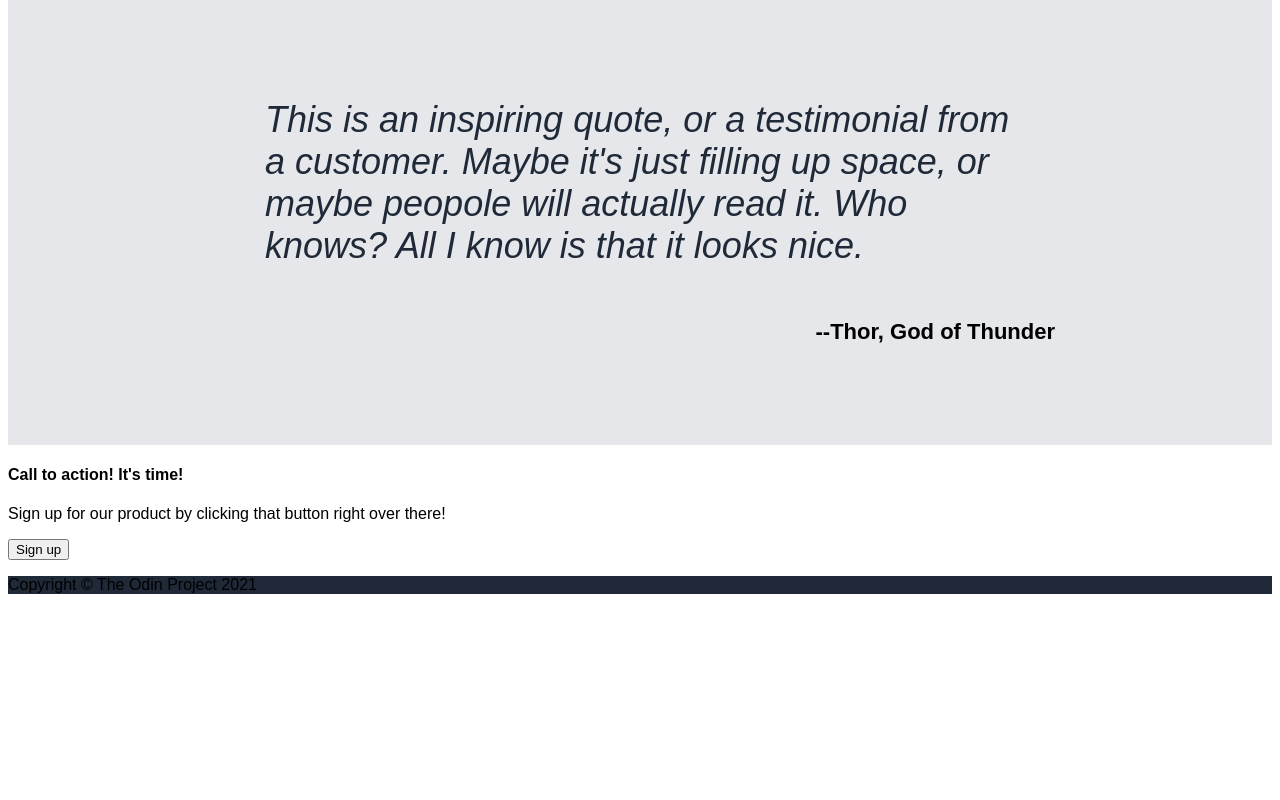
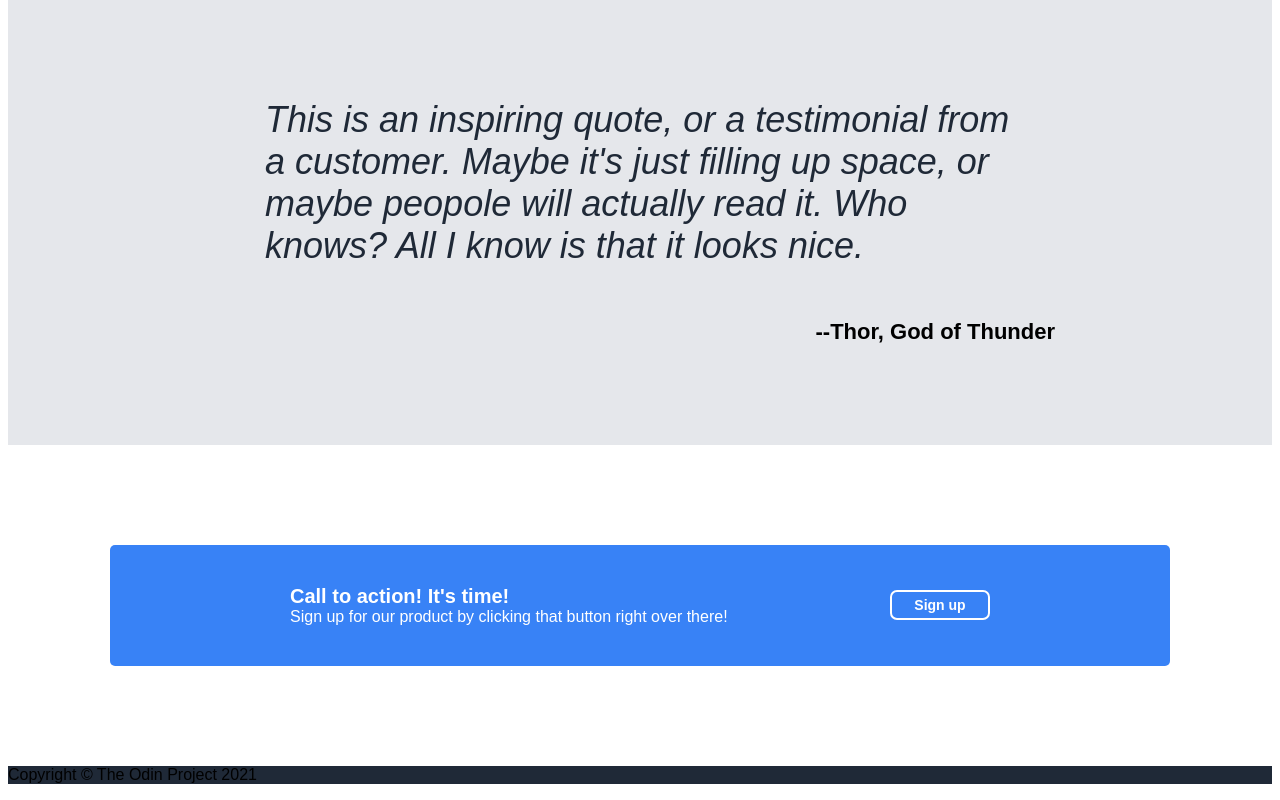
Before and after one commit to k-a-i-t-l-y-n/odin-landing-page, a plain HTML site: page index.html in a window 1280 px wide. Shown: the part 1177-1977 px from the top of the page. Before the commit the page ends 1787 px from the top, so only its background shows below. Drawn offline with Linux system fonts and the light colour scheme.

Commit message:
Add flexbox and CSS properties to cta section on page.

```diff
--- a/style.css
+++ b/style.css
@@ -146,6 +146,57 @@ figcaption{
     font-weight: 600;
 }
 
+/*CTA STYLING*/
+
+/*CONTAINERS*/
+.cta{
+    display: flex;
+    justify-content: space-around;
+    align-items: center;
+    background-color: #3882f6;
+    color: #fff;
+    width: 1000px;
+    border-radius: 5px;
+    margin: 100px auto;
+    padding: 40px 30px;
+}
+
+.cta_container{
+    display: flex;
+    flex-direction: column;
+    justify-content: center;
+    padding-left: 100px;
+}
+
+.cta_btn{
+    display: flex;
+    justify-content: center;
+    align-items: center;
+    padding-right: 100px;
+}
+
+.cta h4{
+    font-size: 20px;
+    font-weight: 800;
+    margin: 0;
+}
+
+.cta p{
+    margin: 0;
+}
+
+.cta button{
+    background-color: #3882f6;
+    border: 2px solid #fff;
+    color: #fff;
+    width: 100px;
+    height: 30px;
+    border-radius: 7px;
+    padding: 5px;
+    font-size: 14px;
+    font-weight: 900;
+}
+
 /*FOOTER*/
 footer{
     background-color: #1f2937;
```
